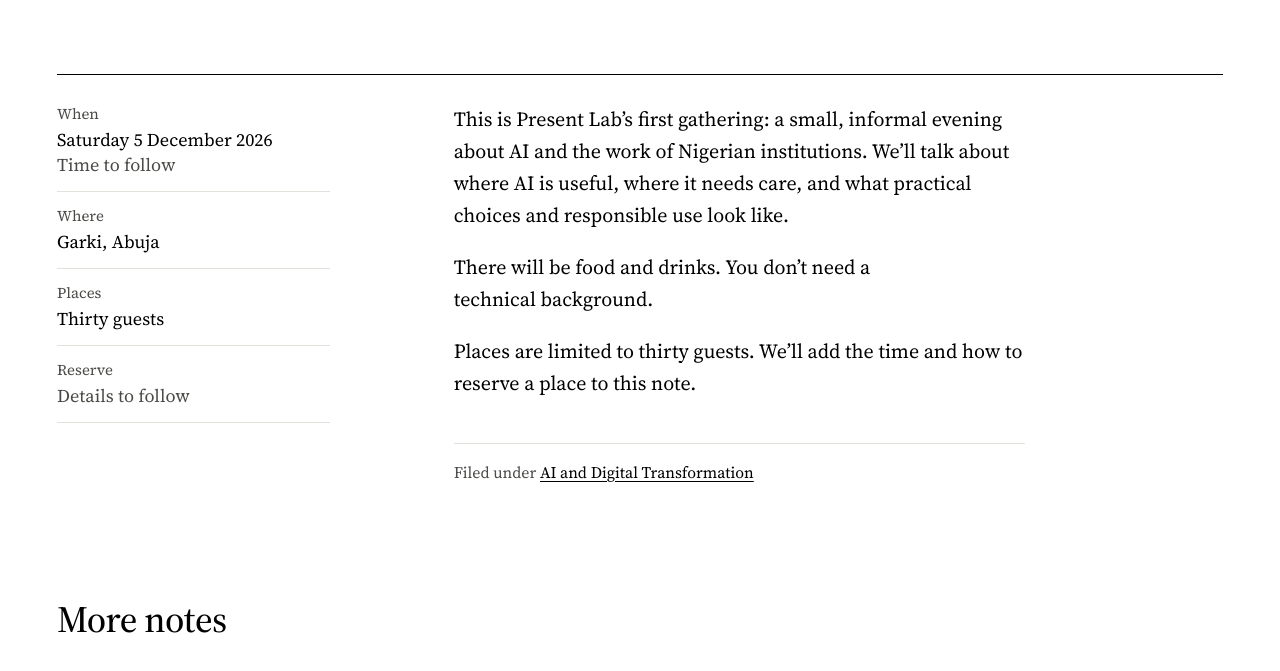
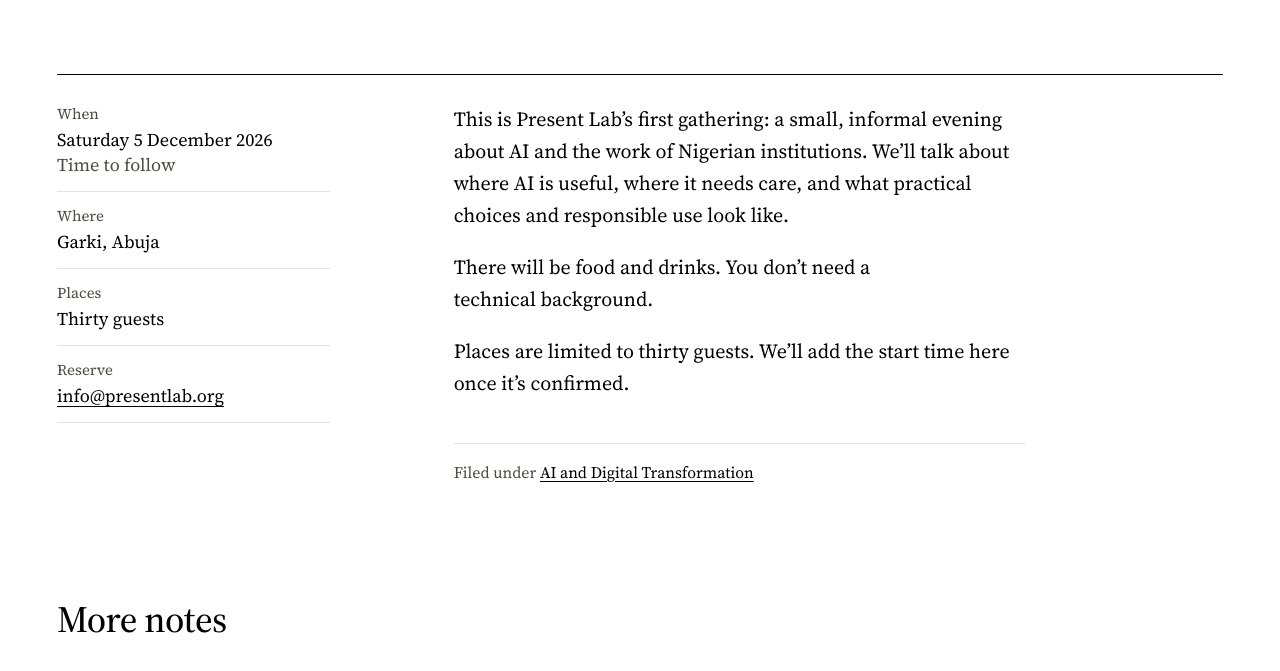
Before and after one commit to Akinloluwinc/presentlab-website, an Eleventy site: page src/notes/an-evening-on-ai.md in a window 1280 px wide. Shown: the part 397-1068 px from the top of the page. Built offline with nearby package versions, Linux system fonts and the light colour scheme; Eleventy itself is replaced by a stand-in of ours; files that its build step writes are made by us from their sources; what @resvg/resvg-wasm, satori would draw is missing.

Commit message:
Update an Ai evening

```diff
--- a/src/notes/an-evening-on-ai.md
+++ b/src/notes/an-evening-on-ai.md
@@ -6,9 +6,10 @@ practice: ai-digital
 dek: "An evening of conversation about what AI means for our work and institutions in Nigeria, open to everyone."
 place: Garki, Abuja
 capacity: Thirty guests
+reserve: info@presentlab.org
 ---
 This is Present Lab’s first gathering: a small, informal evening about AI and the work of Nigerian institutions. We’ll talk about where AI is useful, where it needs care, and what practical choices and responsible use look like.
 
 There will be food and drinks. You don’t need a technical background.
 
-Places are limited to thirty guests. We’ll add the time and how to reserve a place to this note.
+Places are limited to thirty guests. We’ll add the start time here once it’s confirmed.
```
